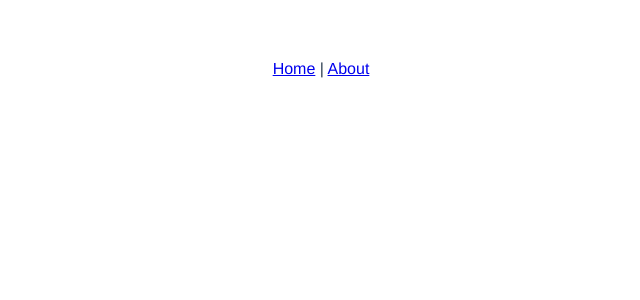
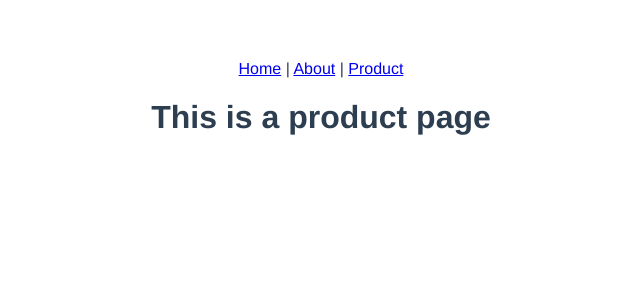
Before and after one commit to Igor-Maf/vue-mastery-socks, a Vue app: page /product in a window 1280 px wide. Shown: the top 300 px of the page, without its empty margins (319-959 px from the left). Built offline with nearby package versions, Linux system fonts and the light colour scheme.

Commit message:
Add Product and 404 routes and pages;

```diff
--- a/src/App.vue
+++ b/src/App.vue
@@ -2,9 +2,11 @@
   <div id="app">
     <div id="nav">
       <router-link to="/">Home</router-link> |
-      <router-link to="/about">About</router-link>
+      <router-link to="/about">About</router-link> |
+      <router-link to="/product">Product</router-link>
     </div>
-    <router-view/>
+
+    <router-view />
   </div>
 </template>
 
--- a/src/router.js
+++ b/src/router.js
@@ -1,8 +1,9 @@
 import Vue from 'vue'
 import Router from 'vue-router'
-import Home from './views/Home.vue'
+import Home from './views/Home'
+import NotFound from './views/404'
 
-Vue.use(Router)
+Vue.use(Router);
 
 export default new Router({
   mode: 'history',
@@ -20,6 +21,15 @@ export default new Router({
       // this generates a separate chunk (about.[hash].js) for this route
       // which is lazy-loaded when the route is visited.
       component: () => import(/* webpackChunkName: "about" */ './views/About.vue')
+    },
+    {
+      path: '/product',
+      name: 'product',
+      component: () => import(/* webpackChunkName: "product" */ './views/Product.vue')
+    },
+    {
+      path: '*',
+      component: NotFound
     }
   ]
 })
--- /dev/null
+++ b/src/views/404.vue
@@ -0,0 +1,6 @@
+<template>
+    <div class="not-found">
+        <h1>404</h1>
+        <p>Go back via main navigation</p>
+    </div>
+</template>
--- /dev/null
+++ b/src/views/Product.vue
@@ -0,0 +1,5 @@
+<template>
+    <div class="product">
+        <h1>This is a product page</h1>
+    </div>
+</template>
```
